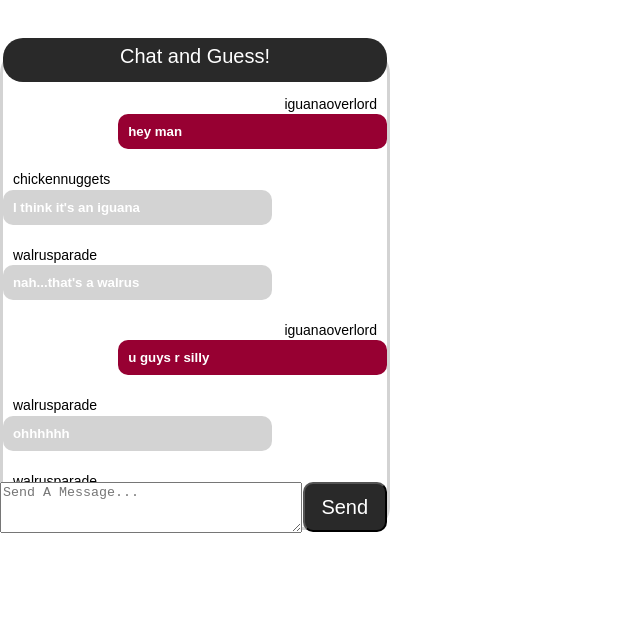
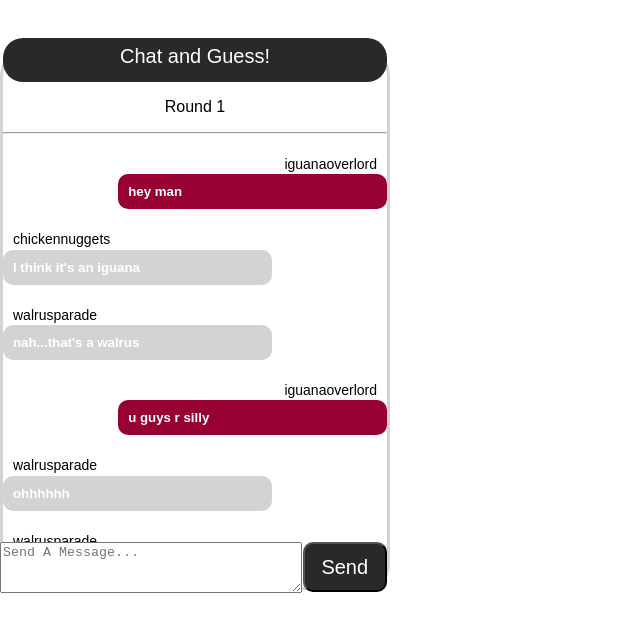
Before and after one commit to rkhichar94/course-project-doodlejockeys, a React (Create React App) app in the folder doodle.bob/: page / in a window 1280 px wide. Shown: the top 632 px of the page, without its empty margins (0-640 px from the left). Built offline with nearby package versions, Linux system fonts and the light colour scheme.

Commit message:
Task #24 Round numbers added to App props

```diff
--- a/doodle.bob/src/App.js
+++ b/doodle.bob/src/App.js
@@ -6,6 +6,7 @@ import Chat from "./components/Chat"
 function App() {
   const gameInfo = {
     gameid: 0,
+    roundNumber: 1,
     users: {
       1: { userid: 1, username: "iguanaoverlord", role: "artist" },
       2: { userid: 2, username: "chickennuggets", role: "guesser" },
@@ -17,6 +18,7 @@ function App() {
       <Chat
         gameid={gameInfo.gameid}
         userList={gameInfo.users}
+        round={gameInfo.roundNumber}
       />
     </div>
   );
--- a/doodle.bob/src/components/Chat.jsx
+++ b/doodle.bob/src/components/Chat.jsx
@@ -29,6 +29,7 @@ class Chat extends Component {
     }
 
     sendMessage(event) {
+        if (this.state.newMessage.length > 0) {
             let copyMessages = this.state.messages;
             copyMessages.push({
                 userid: 1,
@@ -41,12 +42,15 @@ class Chat extends Component {
                 messageidLast: this.state.messageidLast + 1
             });
         }
+    }
 
     render(props) {
         return (
             <div className="App">
                 <div className="conversation">
                     <header className="chatHeader">Chat and Guess!</header>
+                    <p>Round {this.props.round}</p>
+                    <hr></hr>
                     <div className="chatHistory">
                         {this.state.messages.map((message) => (
                             <div>
```
Lines whose indentation alone changed are shown as unchanged.
